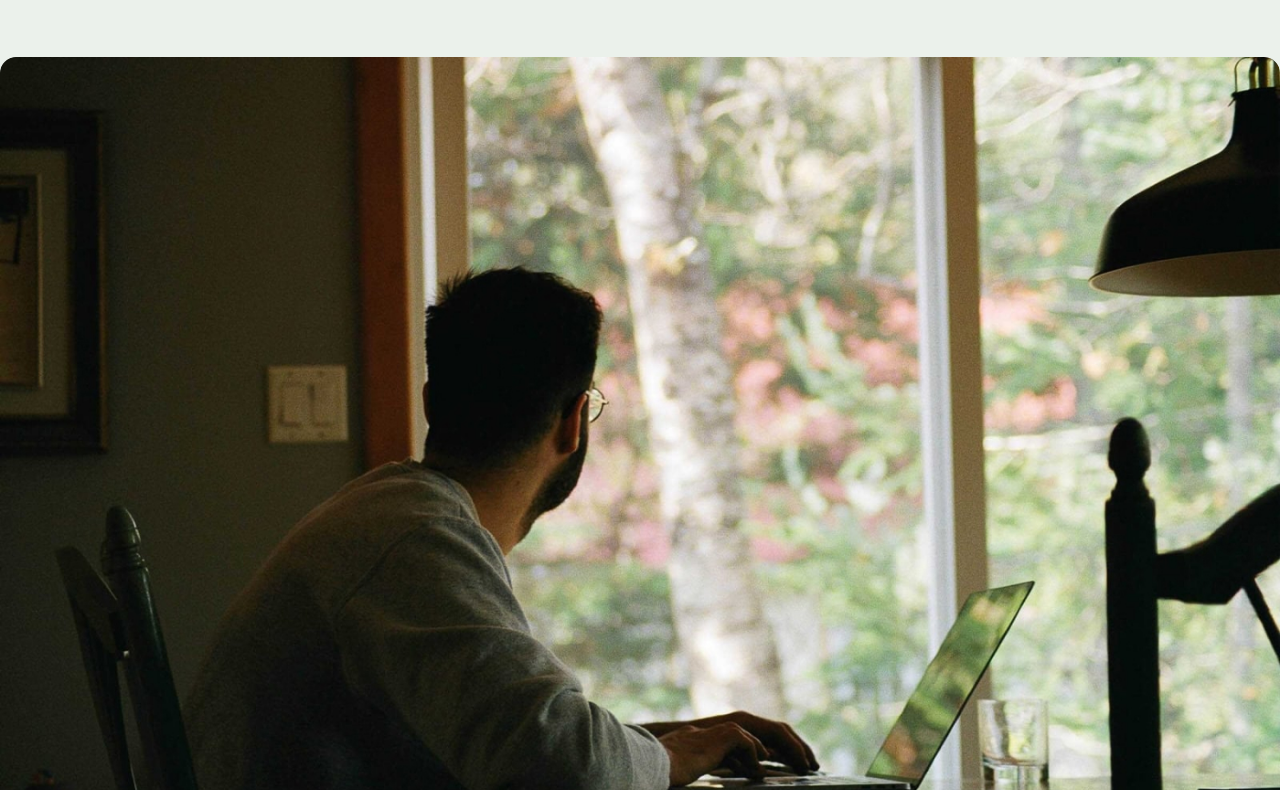
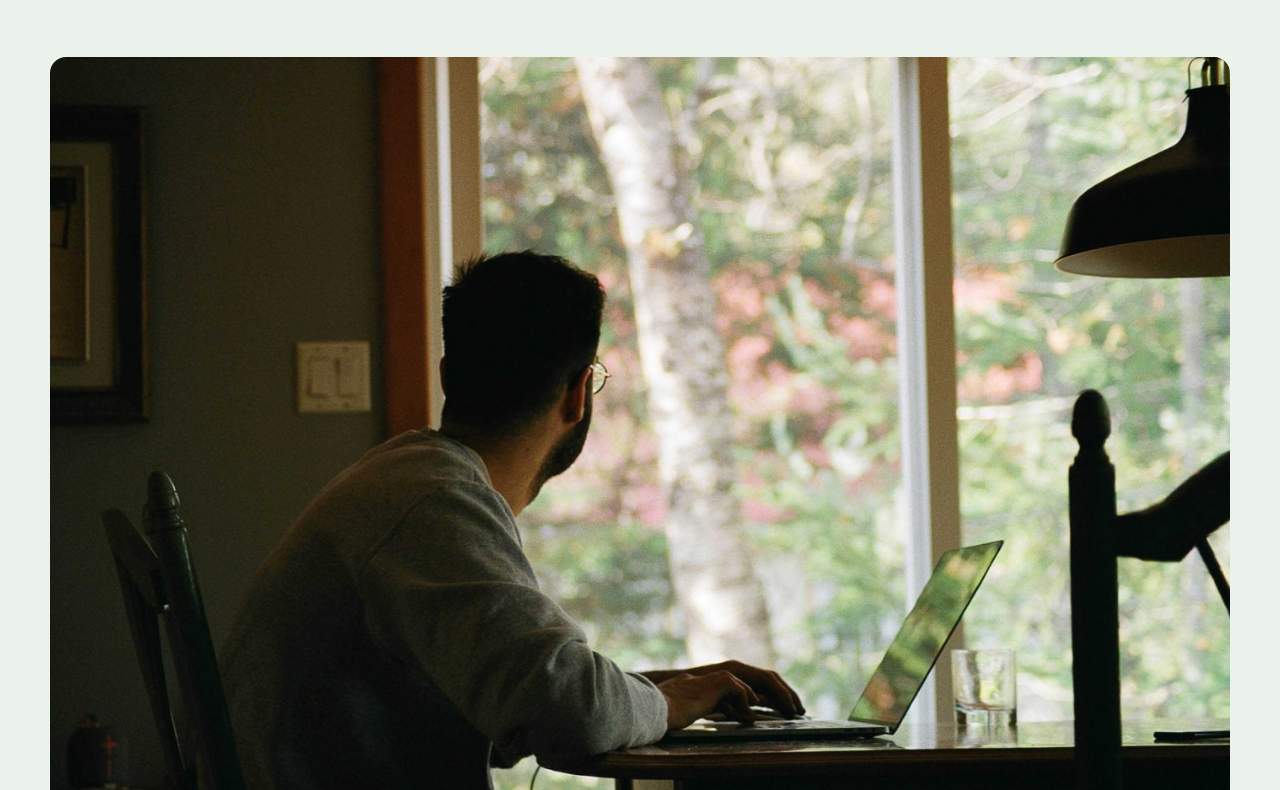
Before and after one commit to ProwebFiles/aloha, a plain HTML site: page index.html in a window 1280 px wide. Shown: the part 398-1188 px from the top of the page. Drawn offline with Linux system fonts and the light colour scheme.

Commit message:
Update style.css

```diff
--- a/style.css
+++ b/style.css
@@ -14,7 +14,7 @@ a{
     text-decoration: none;
 }
 
-main{
+.wrapper{
     max-width: 1500px;
     padding: 0 50px;
     margin: 0 auto;
```
